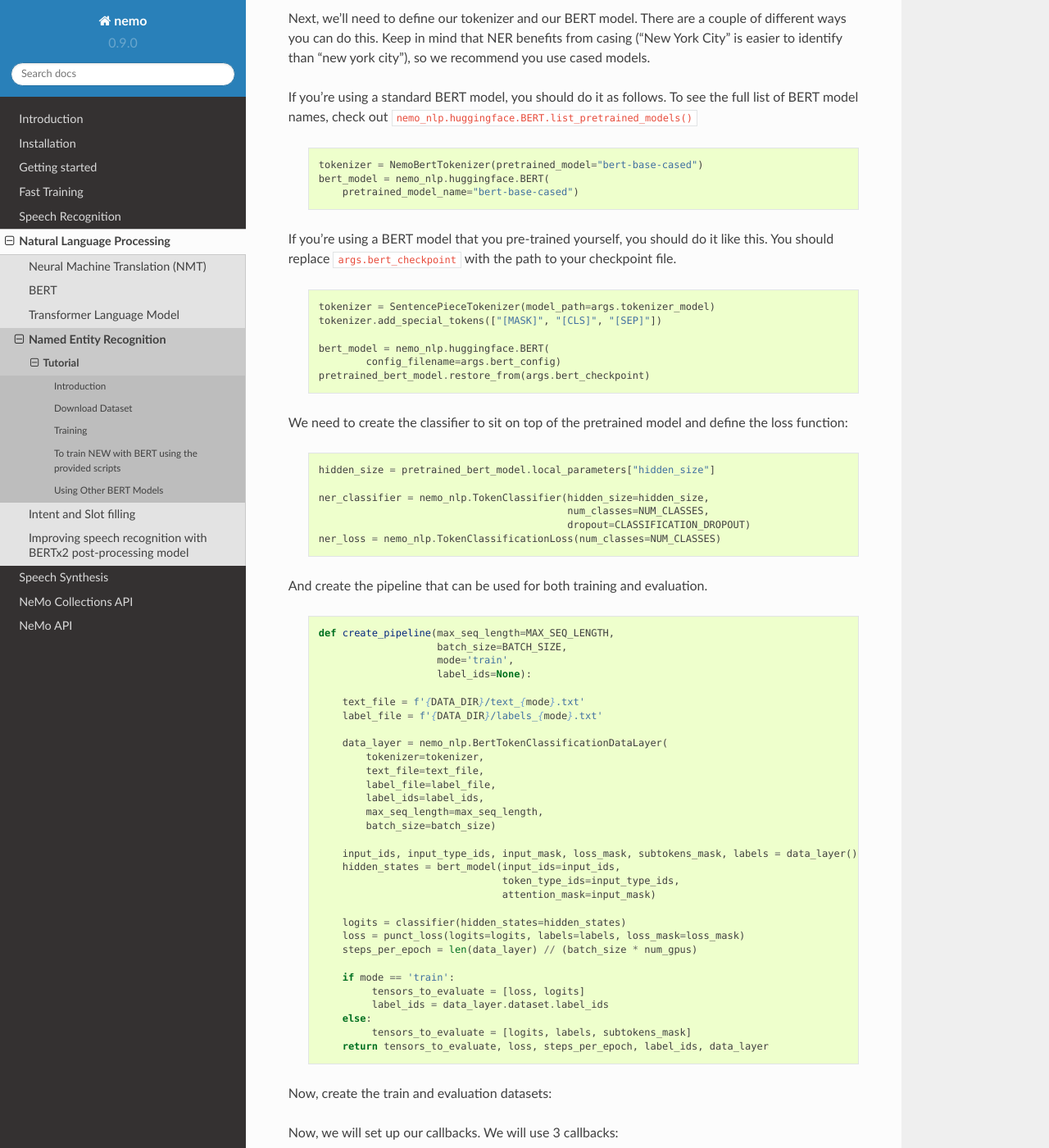
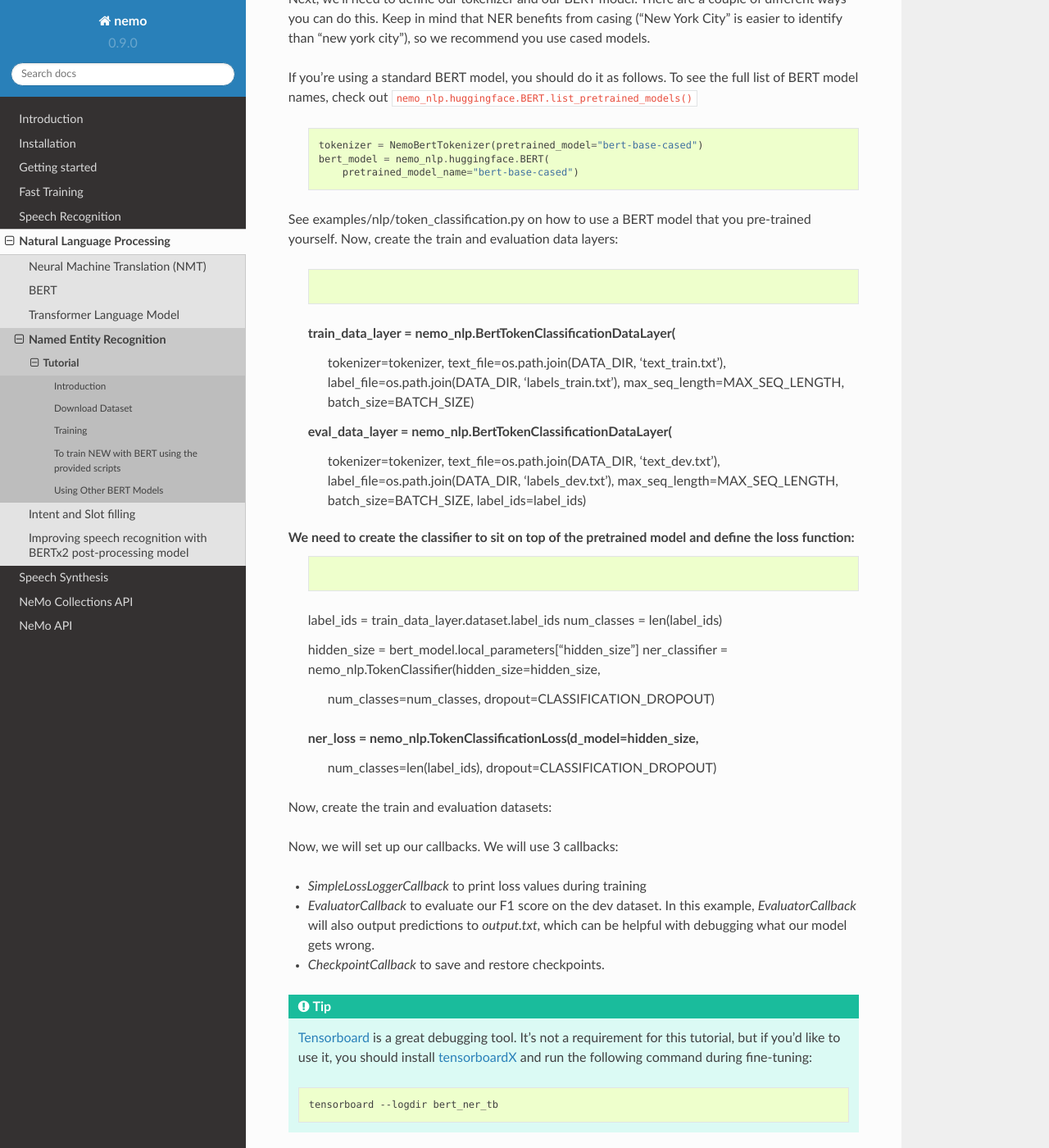
Before and after one commit to backend-engineer1/NEMO, a Sphinx documentation site: the page built from docs/sources/source/nlp/ner.rst, in a window 1280 px wide and 1400 px high, scrolled down 1339 px. Shown: the whole window at 82% size. Built offline with Sphinx 7.4.7 and the Read the Docs theme 2.0.0, drawn with Linux system fonts in a browser that asks for light colours; some of the changed text lies outside the part shown.

Commit message:
clean up
Signed-off-by: Evelina Bakhturina <ebakhturina@nvidia.com>

```diff
--- a/docs/sources/source/nlp/ner.rst
+++ b/docs/sources/source/nlp/ner.rst
@@ -31,7 +31,7 @@
     O O ...
     ...
 
-Each line of the text.txt file contains text sequences, where words are separated with spaces. The labels.txt file contains corresponding labels for each word in text.txt, the labels are separated with spaces. Each line of the files should follow the format: [WORD] [SPACE] [WORD] [SPACE] [WORD] (for text.txt) and [LABEL] [SPACE] [LABEL] [SPACE] [LABEL] (for labels.txt). There can be columns in between for part-of-speech tags, as shown on the `CoNLL-2003 website`_.
+Each line of the text.txt file contains text sequences, where words are separated with spaces. The labels.txt file contains corresponding labels for each word in text.txt, the labels are separated with spaces. Each line of the files should follow the format: [WORD] [SPACE] [WORD] [SPACE] [WORD] (for text.txt) and [LABEL] [SPACE] [LABEL] [SPACE] [LABEL] (for labels.txt).
 
 .. _CoNLL-2003 website: https://www.clips.uantwerpen.be/conll2003/ner/
 
@@ -64,70 +64,61 @@
         bert_model = nemo_nlp.huggingface.BERT(
             pretrained_model_name="bert-base-cased")
 
-If you're using a BERT model that you pre-trained yourself, you should do it like this. You should replace ``args.bert_checkpoint`` with the path to your checkpoint file.
+See examples/nlp/token_classification.py on how to use a BERT model that you pre-trained yourself.
+Now, create the train and evaluation data layers:
+    .. code-block:: python
+    train_data_layer = nemo_nlp.BertTokenClassificationDataLayer(
+        tokenizer=tokenizer,
+        text_file=os.path.join(DATA_DIR, 'text_train.txt'),
+        label_file=os.path.join(DATA_DIR, 'labels_train.txt'),
+        max_seq_length=MAX_SEQ_LENGTH,
+        batch_size=BATCH_SIZE)
 
-    .. code-block:: python
-
-        tokenizer = SentencePieceTokenizer(model_path=args.tokenizer_model)
-        tokenizer.add_special_tokens(["[MASK]", "[CLS]", "[SEP]"])
-
-        bert_model = nemo_nlp.huggingface.BERT(
-                config_filename=args.bert_config)
-        pretrained_bert_model.restore_from(args.bert_checkpoint)
+    eval_data_layer = nemo_nlp.BertTokenClassificationDataLayer(
+        tokenizer=tokenizer,
+        text_file=os.path.join(DATA_DIR, 'text_dev.txt'),
+        label_file=os.path.join(DATA_DIR, 'labels_dev.txt'),
+        max_seq_length=MAX_SEQ_LENGTH,
+        batch_size=BATCH_SIZE,
+        label_ids=label_ids)
 
 We need to create the classifier to sit on top of the pretrained model and define the loss function:
+    .. code-block:: python
+    label_ids = train_data_layer.dataset.label_ids
+    num_classes = len(label_ids)
 
-    .. code-block:: python
+    hidden_size = bert_model.local_parameters["hidden_size"]
+    ner_classifier = nemo_nlp.TokenClassifier(hidden_size=hidden_size,
+                                              num_classes=num_classes,
+                                              dropout=CLASSIFICATION_DROPOUT)
 
-        hidden_size = pretrained_bert_model.local_parameters["hidden_size"]
-
-        ner_classifier = nemo_nlp.TokenClassifier(hidden_size=hidden_size,
-                                                  num_classes=NUM_CLASSES,
-                                                  dropout=CLASSIFICATION_DROPOUT)
-        ner_loss = nemo_nlp.TokenClassificationLoss(num_classes=NUM_CLASSES)
-
-And create the pipeline that can be used for both training and evaluation.
-
-    .. code-block:: python
-
-        def create_pipeline(max_seq_length=MAX_SEQ_LENGTH,
-                            batch_size=BATCH_SIZE,
-                            mode='train',
-                            label_ids=None):
-
-            text_file = f'{DATA_DIR}/text_{mode}.txt'
-            label_file = f'{DATA_DIR}/labels_{mode}.txt'
-
-            data_layer = nemo_nlp.BertTokenClassificationDataLayer(
-                tokenizer=tokenizer,
-                text_file=text_file,
-                label_file=label_file,
-                label_ids=label_ids,
-                max_seq_length=max_seq_length,
-                batch_size=batch_size)
-
-            input_ids, input_type_ids, input_mask, loss_mask, subtokens_mask, labels = data_layer()
-            hidden_states = bert_model(input_ids=input_ids,
-                                       token_type_ids=input_type_ids,
-                                       attention_mask=input_mask)
-
-            logits = classifier(hidden_states=hidden_states)
-            loss = punct_loss(logits=logits, labels=labels, loss_mask=loss_mask)
-            steps_per_epoch = len(data_layer) // (batch_size * num_gpus)
-
-            if mode == 'train':
-                 tensors_to_evaluate = [loss, logits]
-                 label_ids = data_layer.dataset.label_ids
-            else:
-                 tensors_to_evaluate = [logits, labels, subtokens_mask]
-            return tensors_to_evaluate, loss, steps_per_epoch, label_ids, data_layer
+    ner_loss = nemo_nlp.TokenClassificationLoss(d_model=hidden_size,
+                                                num_classes=len(label_ids),
+                                                dropout=CLASSIFICATION_DROPOUT)
 
 Now, create the train and evaluation datasets:
 
 .. code-block:: python
-    train_tensors, train_loss, steps_per_epoch, label_ids, _ = create_pipeline()
-    eval_tensors, _, _, _, data_layer = create_pipeline(mode='dev',
-                                                        label_ids=label_ids)
+    input_ids, input_type_ids, input_mask, loss_mask, _, labels = train_data_layer()
+
+    hidden_states = bert_model(input_ids=input_ids,
+                               token_type_ids=input_type_ids,
+                               attention_mask=input_mask)
+
+    logits = ner_classifier(hidden_states=hidden_states)
+    loss = ner_loss(logits=logits, labels=labels, loss_mask=loss_mask)
+
+
+    eval_input_ids, eval_input_type_ids, eval_input_mask, _, eval_subtokens_mask, eval_labels \
+    = eval_data_layer()
+
+    hidden_states = bert_model(
+        input_ids=eval_input_ids,
+        token_type_ids=eval_input_type_ids,
+        attention_mask=eval_input_mask)
+
+    eval_logits = ner_classifier(hidden_states=hidden_states)
+
 
 Now, we will set up our callbacks. We will use 3 callbacks:
 
@@ -148,18 +139,20 @@
 
     .. code-block:: python
 
-        train_callback = nemo.core.SimpleLossLoggerCallback(
-            tensors=train_tensors,
-            print_func=lambda x: print("Loss: {:.3f}".format(x[0].item())),
-            get_tb_values=lambda x: [["loss", x[0]]],
-            tb_writer=nf.tb_writer)
+        callback_train = nemo.core.SimpleLossLoggerCallback(
+            tensors=[loss],
+            print_func=lambda x: print("Loss: {:.3f}".format(x[0].item())))
 
-        eval_callback = nemo.core.EvaluatorCallback(
-            eval_tensors=eval_tensors,
+        train_data_size = len(train_data_layer)
+
+        # If you're training on multiple GPUs, this should be
+        # train_data_size / (batch_size * batches_per_step * num_gpus)
+        steps_per_epoch = int(train_data_size / (BATCHES_PER_STEP * BATCH_SIZE))
+
+        callback_eval = nemo.core.EvaluatorCallback(
+            eval_tensors=[eval_logits, eval_labels, eval_subtokens_mask],
             user_iter_callback=lambda x, y: eval_iter_callback(x, y),
-            user_epochs_done_callback=lambda x:
-                eval_epochs_done_callback(x, label_ids),
-            tb_writer=nf.tb_writer,
+            user_epochs_done_callback=lambda x: eval_epochs_done_callback(x, label_ids),
             eval_step=steps_per_epoch)
 
 Finally, we will define our learning rate policy and our optimizer, and start training.
@@ -184,13 +177,13 @@
 
 .. code-block:: bash
 
-    python token_classification.py --num_classes 9 --data_dir /data/ner/ --work_dir output_ner
+    python token_classification.py --data_dir /data/ner/ --work_dir output_ner
 
 To run inference:
 
 .. code-block:: bash
 
-    python token_classification_infer.py --num_classes 9 --labels_dict /data/ner/label_ids.csv
+    python token_classification_infer.py --labels_dict /data/ner/label_ids.csv
     --work_dir output_ner/checkpoints/
 
 Note, label_ids.csv file will be generated during training and stored in the data_dir folder.
```
Also changed, not shown: other parts of docs/sources/source/nlp/ner.rst (+1 -2 lines), 6 other files.
